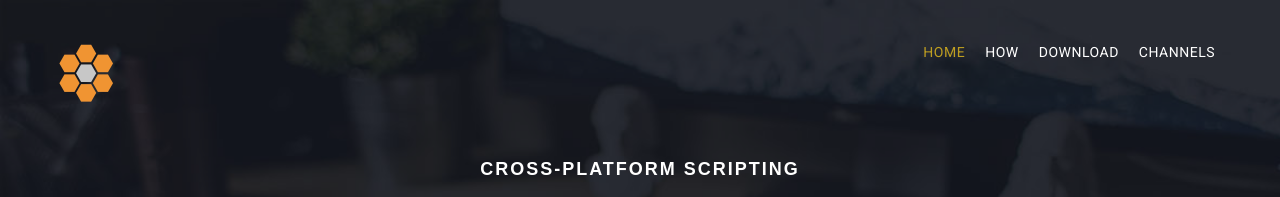
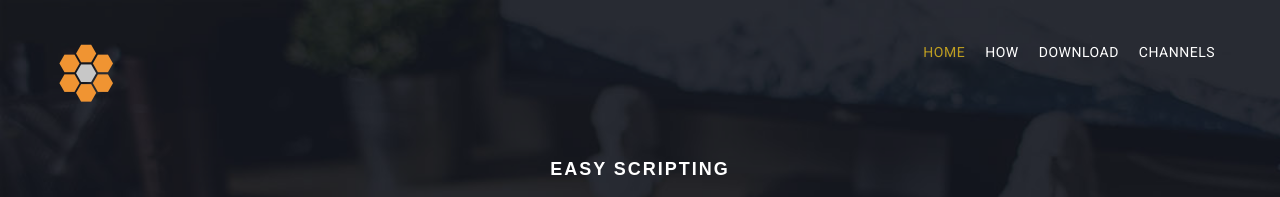
Before and after one commit to akumoplatform/akumoplatform.github.io, a plain HTML site: page index.html in a window 1280 px wide. Shown: the top 197 px of the page. Drawn offline with Linux system fonts and the light colour scheme.

Commit message:
change title

```diff
--- a/index.html
+++ b/index.html
@@ -51,7 +51,7 @@
           <div class="container">
             <div class="row">
               <div class="banner-info text-center wow fadeIn delay-05s">
-                <h1 class="bnr-title">cross-platform scripting</h1>
+                <h1 class="bnr-title">easy scripting</h1>
                 <h2 class="bnr-sub-title">Aku<span class="logo-dec">mo</span> Platform</h2>
                 <p class="bnr-para">Develop in a simple and powerful way Cross-platform Script
                   <br>save time and have fun</p>
```
